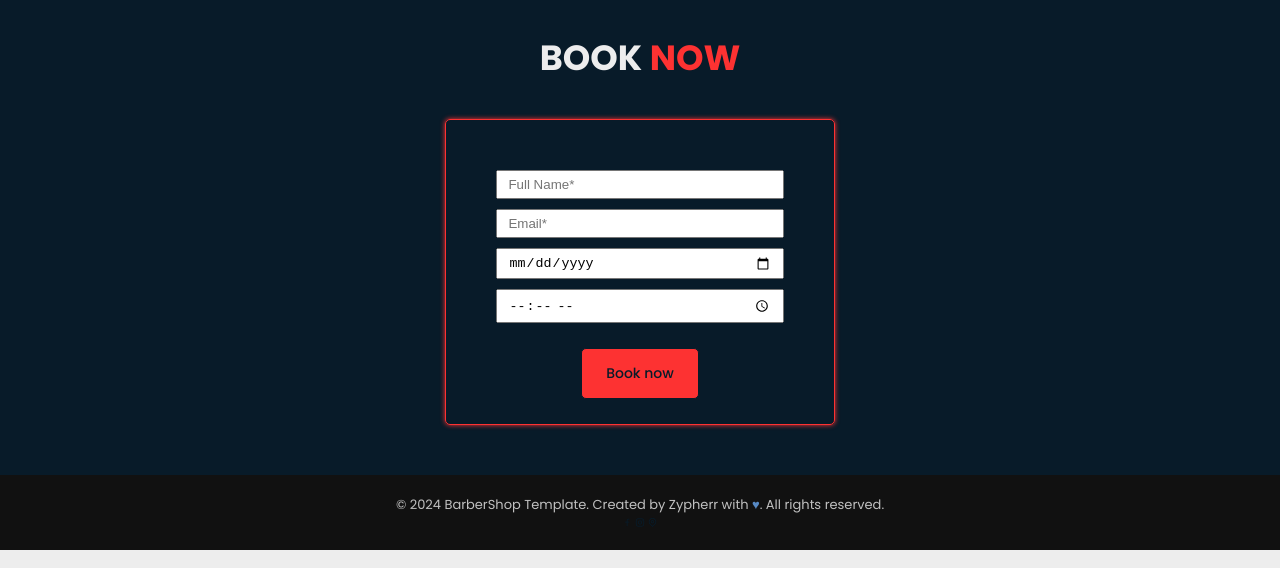
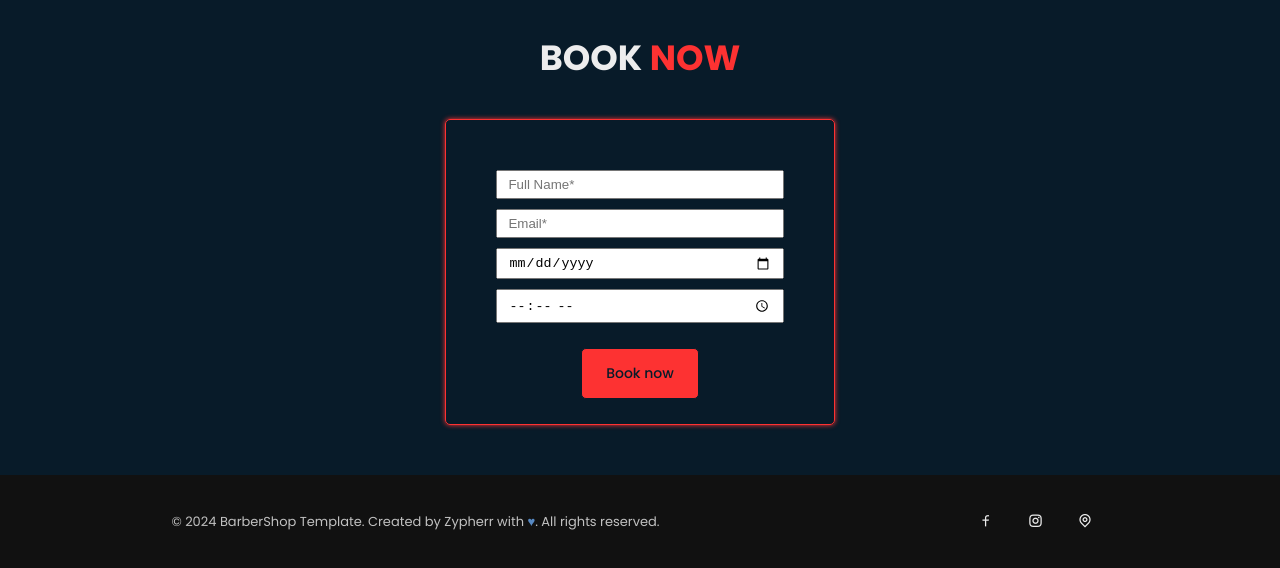
Before and after one commit to zypherr-website/barbershop-landing-page1, a plain HTML site: page index.html in a window 1280 px wide. Shown: the part 3847-4415 px from the top of the page. Drawn offline with nearby package versions, Linux system fonts and the light colour scheme; a web font is replaced by a local one.

Commit message:
Add files via upload

```diff
--- a/css/index.css
+++ b/css/index.css
@@ -305,7 +305,11 @@ iframe{
     /* background: linear-gradient(to right, var(--dark1)50%, var(--dark2)); */
     background: #111;
     color: var(--light1);
-    text-align: center;
+    /* text-align: center; */
+    display: flex;
+    flex-wrap: wrap-reverse;
+    align-items: center;
+    justify-content: space-around;
     padding: 2rem;
 }
 
@@ -315,6 +319,23 @@ iframe{
     margin: 0;
 }
 
+.footer .socials{
+    margin: 1.5rem 0;
+}
+.footer .socials i{
+    font-size: 1.5rem;
+    color: var(--light1);
+    border-radius: 50%;
+    border: 1.5px solid transparent;
+    margin-inline: 1rem;
+    padding: .5rem;
+    transition: .3s ease-in-out;
+}
+.footer .socials i:hover{
+    border-color: var(--light1);
+    box-shadow: 0 0 5px var(--light1);
+}
+
 .footer span{
     color: #69a8f1;
 }
```
